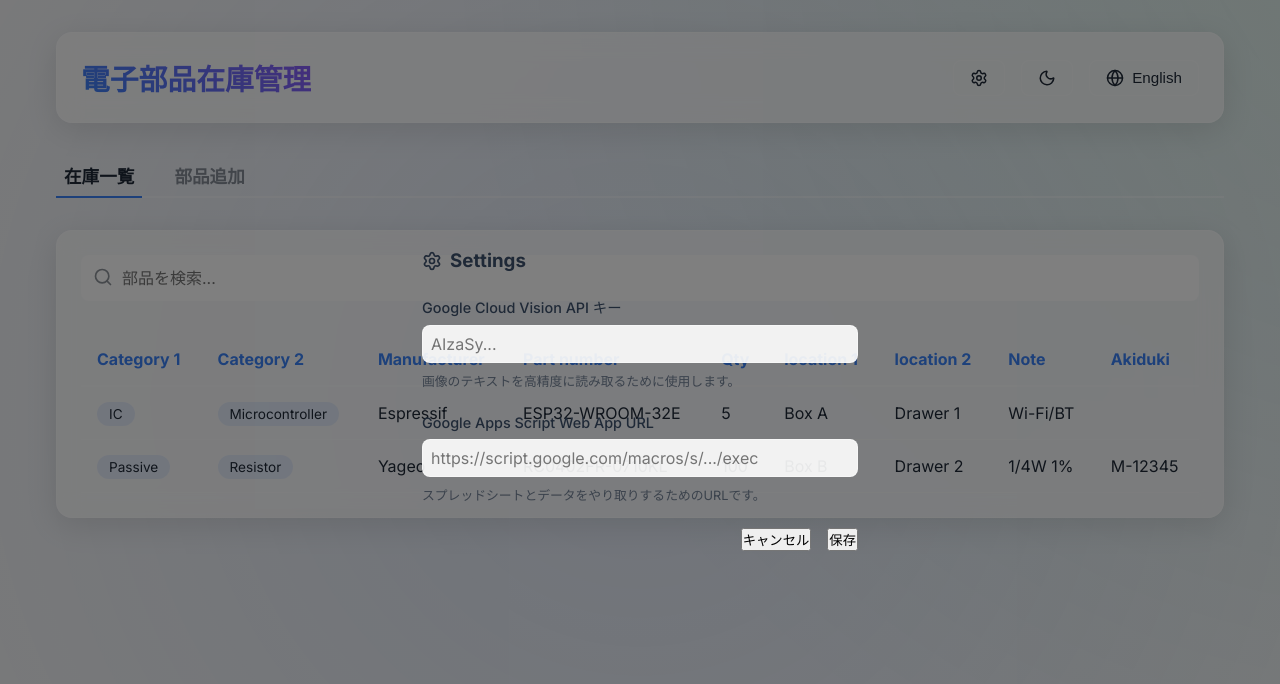
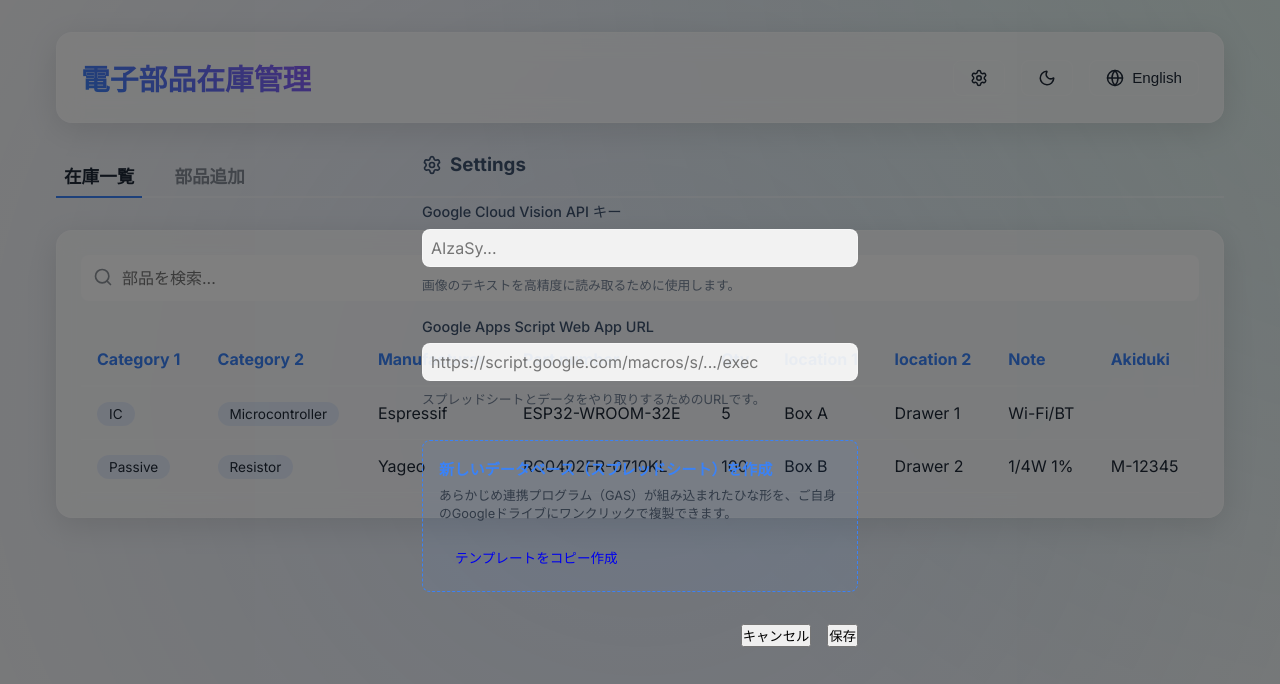
Before and after one commit to jp7dki/PartInventrySystem, a React (Vite) app: page / in a window 1280 px wide. Both pictures are taken after a click on the button 979 px from the left and 77 px from the top of the page. Shown: the top 684 px of the page. Built offline with nearby package versions, Linux system fonts and the light colour scheme.

Commit message:
feat: Add template copy button to settings

```diff
--- a/src/App.jsx
+++ b/src/App.jsx
@@ -58,7 +58,7 @@ function App() {
               <p style={{ fontSize: '0.8rem', opacity: 0.7, marginTop: '0.5rem' }}>画像のテキストを高精度に読み取るために使用します。</p>
             </div>
 
-            <div style={{ marginBottom: '1.5rem' }}>
+            <div style={{ marginBottom: '2rem' }}>
               <label style={{ display: 'block', marginBottom: '0.5rem', fontWeight: 500, fontSize: '0.9rem' }}>
                 Google Apps Script Web App URL
               </label>
@@ -70,6 +70,22 @@ function App() {
                 style={{ width: '100%', padding: '0.5rem' }}
               />
               <p style={{ fontSize: '0.8rem', opacity: 0.7, marginTop: '0.5rem' }}>スプレッドシートとデータをやり取りするためのURLです。</p>
+            </div>
+
+            <div style={{ marginBottom: '2rem', padding: '1rem', backgroundColor: 'rgba(59, 130, 246, 0.05)', borderRadius: '8px', border: '1px dashed var(--primary-color)' }}>
+              <h4 style={{ margin: '0 0 0.5rem 0', fontSize: '0.95rem', color: 'var(--primary-color)' }}>新しいデータベース（スプレッドシート）を作成</h4>
+              <p style={{ fontSize: '0.8rem', opacity: 0.8, marginBottom: '1rem', lineHeight: '1.4' }}>
+                あらかじめ連携プログラム（GAS）が組み込まれたひな形を、ご自身のGoogleドライブにワンクリックで複製できます。
+              </p>
+              <a
+                href="https://docs.google.com/spreadsheets/d/134xyuHrr2VSNGJx_pIHy8u3OluYRhi6BPKQvNSylaVo/copy"
+                target="_blank"
+                rel="noreferrer"
+                className="btn-primary"
+                style={{ display: 'inline-block', textDecoration: 'none', fontSize: '0.85rem', padding: '0.5rem 1rem' }}
+              >
+                テンプレートをコピー作成
+              </a>
             </div>
 
             <div style={{ display: 'flex', gap: '1rem', justifyContent: 'flex-end' }}>
```
